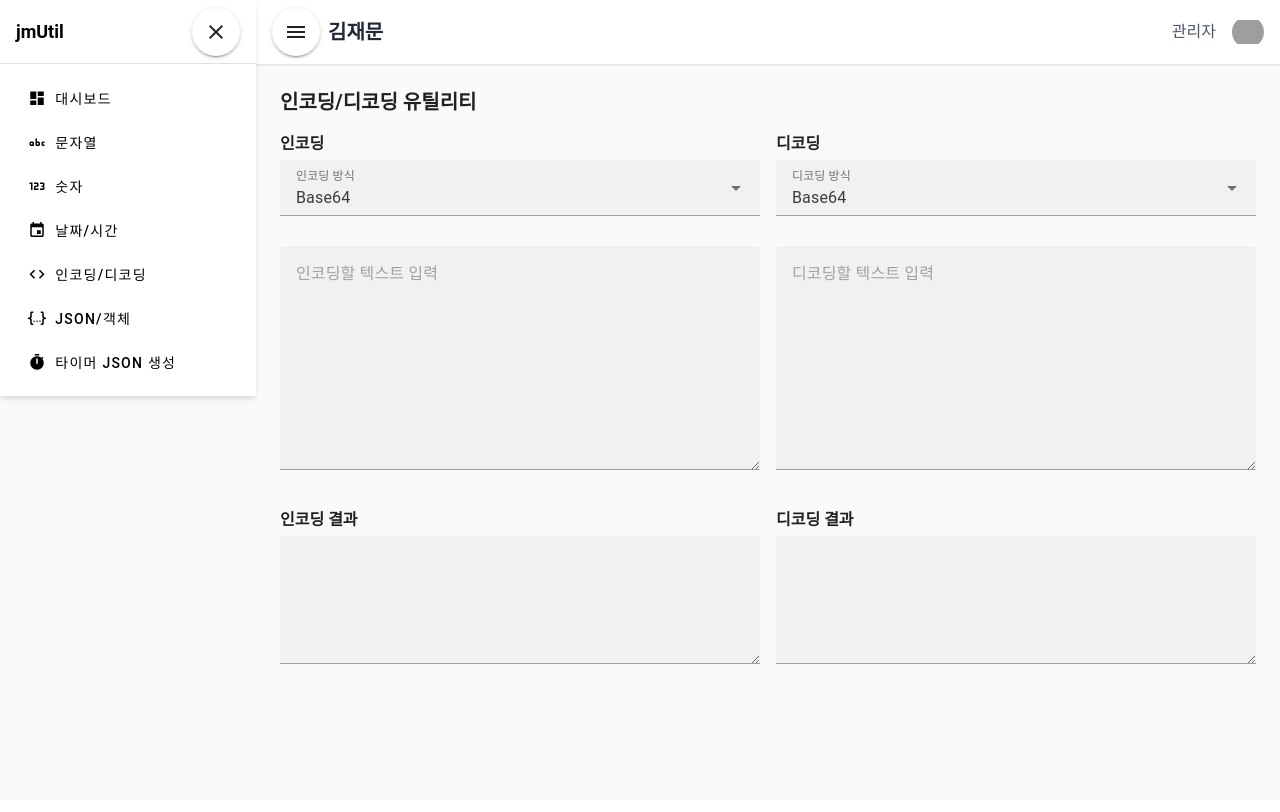
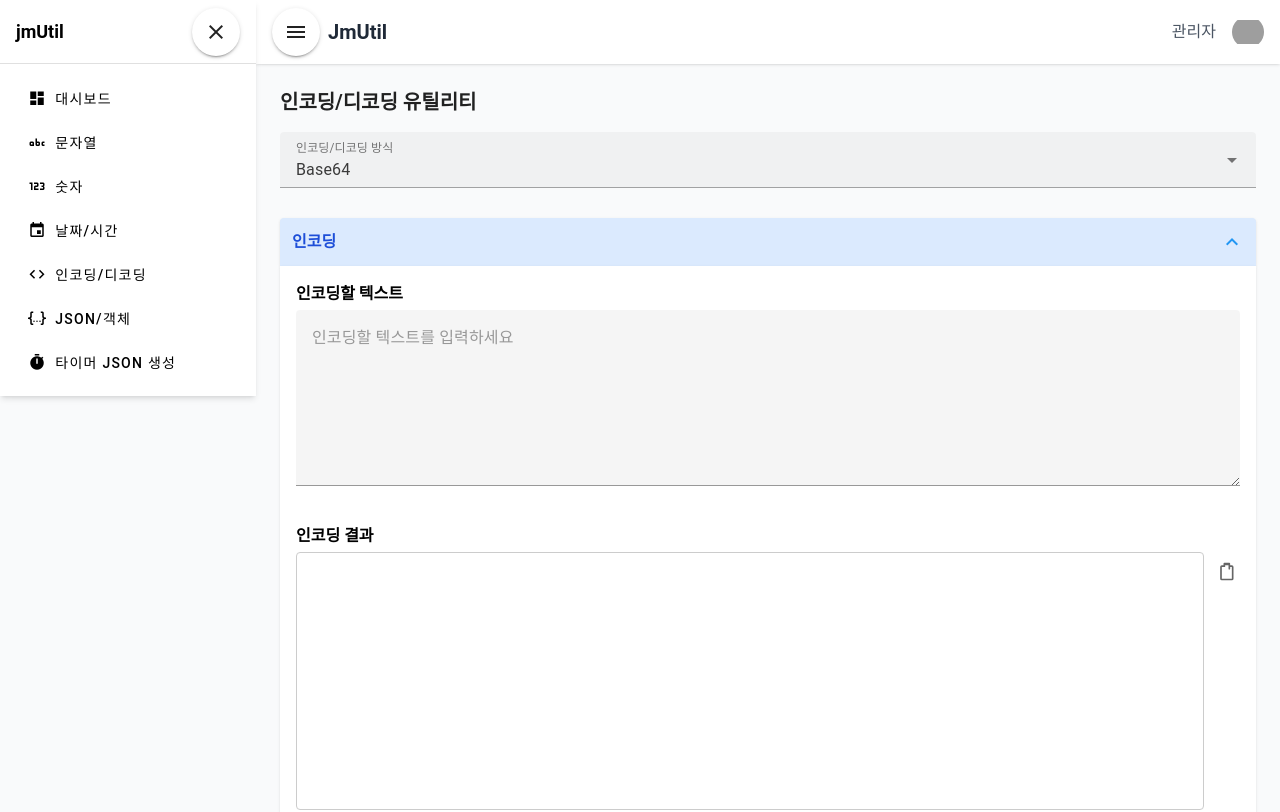
Before and after one commit to moon4311/jmutil, a Nuxt app: page /encoding-utils in a window 1280 px wide. Shown: the top 812 px of the page. Built offline with nearby package versions, Linux system fonts and the light colour scheme; grey boxes are pictures that could not be loaded.

Commit message:
ui 일부 조정

```diff
--- a/components/SideBar.vue
+++ b/components/SideBar.vue
@@ -2,7 +2,7 @@
   <aside :class="['fixed z-40 md:static md:translate-x-0 transition-transform duration-200', sidebarOpen ? 'translate-x-0' : '-translate-x-full', 'w-64 bg-white shadow-md flex flex-col h-full']">
     <div class="h-16 flex items-center justify-between border-b px-4">
       <span class="font-bold text-lg">jmUtil</span>
-      <v-btn icon class="md:hidden" @click="$emit('close')">
+      <v-btn icon class="block md:hidden" @click="$emit('close')">
         <v-icon>mdi-close</v-icon>
       </v-btn>
     </div>
--- a/layouts/default.vue
+++ b/layouts/default.vue
@@ -17,7 +17,7 @@
                     <v-btn icon class="md:hidden" @click="sidebarOpen = true">
                     <v-icon>mdi-menu</v-icon>
                     </v-btn>
-                    <span class="font-bold text-xl text-gray-800">김재문</span>
+                    <span class="font-bold text-xl text-gray-800">JmUtil</span>
                 </div>
                 <div class="flex items-center gap-4">
                     <span class="text-gray-600">관리자</span>
--- a/pages/date-utils.vue
+++ b/pages/date-utils.vue
@@ -230,6 +230,7 @@
   </div>
 </template>
 <script setup>
+definePageMeta({ layout: 'default' })
 import { ref, nextTick, computed, watchEffect, onMounted } from 'vue';
 import CopyInput from '@/components/CopyInput.vue';
 import GroupPanel from '@/components/GroupPanel.vue';
--- a/pages/encoding-utils.vue
+++ b/pages/encoding-utils.vue
@@ -1,55 +1,53 @@
 <template>
   <div>
     <h2 class="text-xl font-bold mb-4">인코딩/디코딩 유틸리티</h2>
-    <div class="flex gap-4 items-center">
-      <!-- 좌측: 인코딩 입력 -->
-      <div class="flex-1">
-        <label class="block mb-1 font-semibold">인코딩</label>
-        <v-select
-          v-model="encodeType"
-          :items="encodeTypes"
-          class="mb-2"
-          label="인코딩 방식"
-        />
+    <v-select
+      v-model="encodeType"
+      :items="encodeTypes"
+      class="mb-2"
+      label="인코딩/디코딩 방식"
+      />
+    <GroupPanel v-model="showBlue" title="인코딩" color="blue">
+      <div class="mb-4">
+        <label class="block mb-1 font-semibold">인코딩할 텍스트</label>
         <v-textarea
           v-model="encodeInput"
-          placeholder="인코딩할 텍스트 입력"
-          rows="8"
+          placeholder="인코딩할 텍스트를 입력하세요"
+          rows="6"
           @input="onEncodeInput"
         />
       </div>
-      <!-- 우측: 디코딩 입력 -->
-      <div class="flex-1">
-        <label class="block mb-1 font-semibold">디코딩</label>
-        <v-select
-          v-model="decodeType"
-          :items="decodeTypes"
-          class="mb-2"
-          label="디코딩 방식"
-        />
+      <div>
+        <label class="block mb-1 font-semibold">인코딩 결과</label>
+        <CopyTextArea :model-value="encoded" rows="4" />
+      </div>
+    </GroupPanel>
+
+    <GroupPanel v-model="showGreen" title="디코딩" color="green">
+      <div class="mb-4">
+        <label class="block mb-1 font-semibold">디코딩할 텍스트</label>
         <v-textarea
           v-model="decodeInput"
-          placeholder="디코딩할 텍스트 입력"
-          rows="8"
+          placeholder="디코딩할 텍스트를 입력하세요"
+          rows="6"
           @input="onDecodeInput"
         />
       </div>
-    </div>
-    <div class="flex gap-4 mt-4">
-      <div class="flex-1">
-        <label class="block mb-1 font-semibold">인코딩 결과</label>
-        <v-textarea :value="encoded" readonly rows="4" />
+      <div>
+        <label class="block mb-1 font-semibold">디코딩 결과</label>
+        <CopyTextArea :model-value="decoded" rows="4" />
       </div>
-      <div class="flex-1">
-        <label class="block mb-1 font-semibold">디코딩 결과</label>
-        <v-textarea :value="decoded" readonly rows="4" />
-      </div>
-    </div>
+    </GroupPanel>
   </div>
 </template>
 <script setup>
 definePageMeta({ layout: 'default' })
-import { ref } from 'vue';
+import { ref, watch } from 'vue';
+import GroupPanel from '@/components/GroupPanel.vue';
+import CopyTextArea from '@/components/CopyTextArea.vue';
+
+const showBlue = ref(true);
+const showGreen = ref(true);
 
 const encodeInput = ref('');
 const decodeInput = ref('');
@@ -62,10 +60,8 @@ const encodeTypes = [
   { title: 'HEX', value: 'hex' },
   { title: 'Unicode', value: 'unicode' },
 ];
-const decodeTypes = encodeTypes;
 
 const encodeType = ref('base64');
-const decodeType = ref('base64');
 
 const onEncodeInput = () => {
   try {
@@ -96,7 +92,7 @@ const onEncodeInput = () => {
 
 const onDecodeInput = () => {
   try {
-    switch (decodeType.value) {
+    switch (encodeType.value) {
       case 'base64':
         decoded.value = decodeURIComponent(escape(atob(decodeInput.value)));
         break;
@@ -120,4 +116,12 @@ const onDecodeInput = () => {
     decoded.value = '디코딩 오류';
   }
 };
+
+// encodeType이 변경될 때마다 인코딩 재실행
+watch(encodeType, () => {
+  if (encodeInput.value) {
+    onEncodeInput();
+  }
+});
+
 </script>
--- a/pages/timer-json.vue
+++ b/pages/timer-json.vue
@@ -1,6 +1,6 @@
 <template>
   <div>
-    <h1 class="text-xl font-bold mb-4">타이머 원본 데이터 Json 생성</h1>
+    <h2 class="text-xl font-bold mb-4">타이머 원본 데이터 Json 생성</h2>
     <p class="mb-4 text-gray-600">세트 개수를 입력하면, 각 세트마다 시작(state:1), 기록(state:2), 정지(state:0) 데이터가 시간순으로 생성됩니다.</p>
     <div class="border rounded p-4 bg-gray-50 mb-4 flex flex-col gap-3 md:flex-row md:items-end md:gap-6">
       <div>
@@ -49,6 +49,7 @@
 </template>
 
 <script setup>
+definePageMeta({ layout: 'default' })
 import { ref } from 'vue';
 import CopyTextArea from '@/components/CopyTextArea.vue';
 
--- a/tailwind.config.js
+++ b/tailwind.config.js
@@ -1,11 +1,16 @@
 /** @type {import('tailwindcss').Config} */
 export default {
   content: [
-    './components/**/*.{vue,js}',
-    './layouts/**/*.vue',
-    './pages/**/*.vue',
     './app.vue',
-    './plugins/**/*.{js,vue}',
+    './pages/**/*.{vue,js,ts}',
+    './layouts/**/*.{vue,js,ts}',
+    './components/**/*.{vue,js,ts}',
+    './plugins/**/*.{js,ts}',
+  ],
+  safelist: [
+    // bg, text, hover:bg 변형까지 한꺼번에
+    { pattern: /^(bg|text)-(red|blue|green|yellow|emerald|sky|slate)-(50|100|500|700)$/ },
+    { pattern: /^bg-(red|blue|green|yellow|emerald|sky|slate)-(50|100)$/, variants: ['hover'] },
   ],
   theme: {
     extend: {}
```
Also changed, not shown: 1 other file (tests, documents, lock files or other folders).
